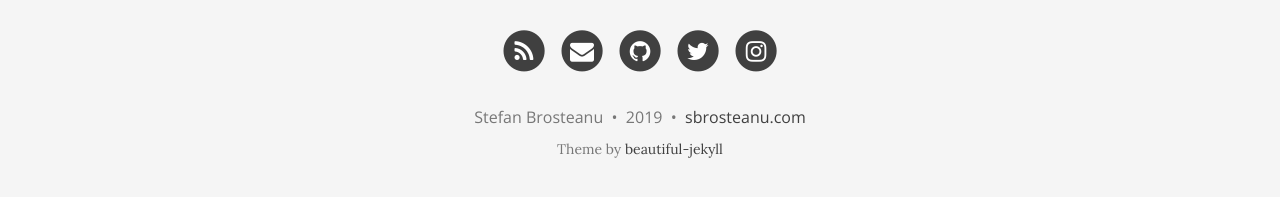
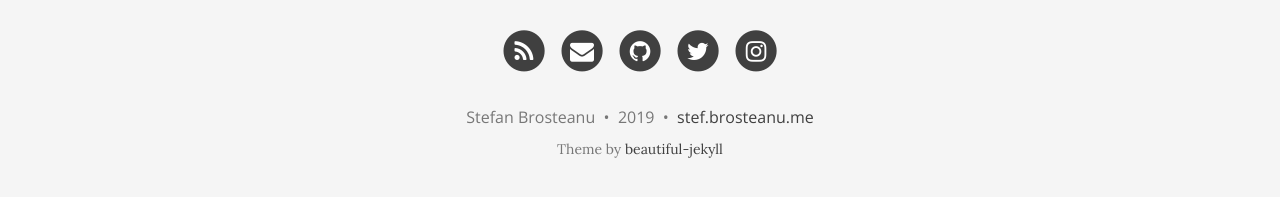
Before and after one commit to sbrosteanu/sbrosteanu.github.io, a Jekyll site: the page built from index.html, in a window 1280 px wide. Shown: the part 687-884 px from the top of the page. Built offline with Jekyll 4.4.1, drawn with Linux system fonts in a browser that asks for light colours; nearby versions of some CDN libraries; the list of posts is cut into pages by our own code.

Commit message:
Update _config.yml

```diff
--- a/_config.yml
+++ b/_config.yml
@@ -101,7 +101,7 @@ share-links-active:
 
 # How to display the link to the website in the footer
 # Remove this if you don't want a link in the footer
-url-pretty: "sbrosteanu.com"  # eg. "deanattali.com/beautiful-jekyll"
+url-pretty: "stef.brosteanu.me"  # eg. "deanattali.com/beautiful-jekyll"
 
 # --- Web Statistics Section --- #
 
```
